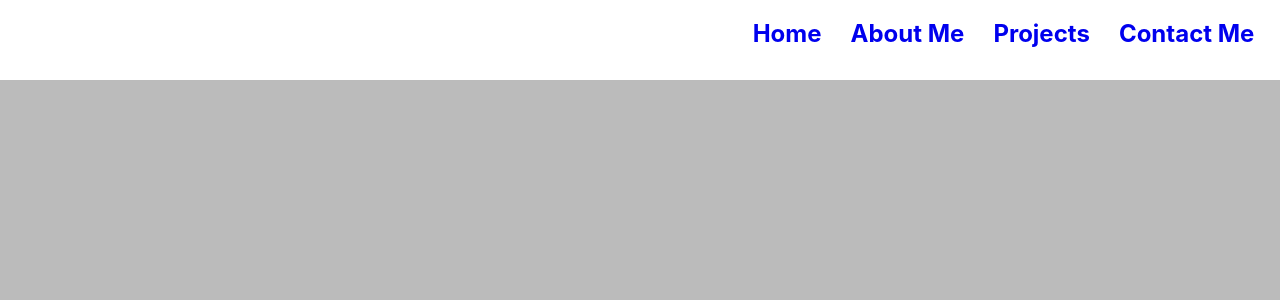
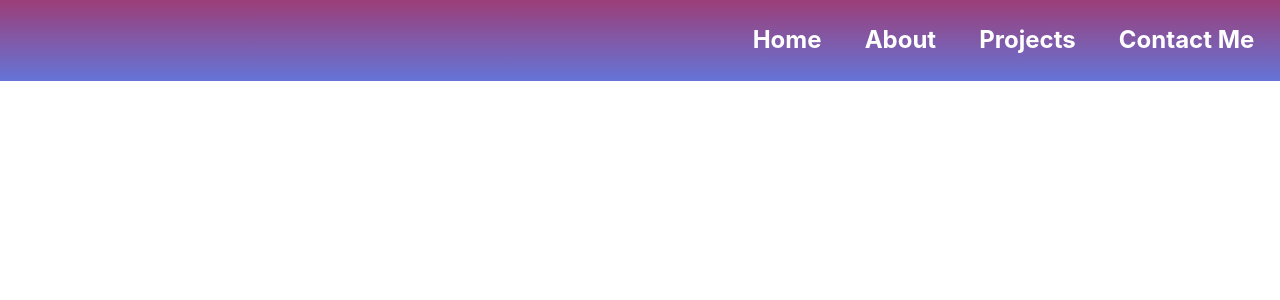
Before and after one commit to GiButtersnaps/kevinvillanueva, a React (Create React App) app: page /projects in a window 1280 px wide. Shown: the top 300 px of the page. Built offline with nearby package versions, Linux system fonts and the light colour scheme; no server answers.

Commit message:
changing styling

```diff
--- a/src/components/mainpage/mainpage.css
+++ b/src/components/mainpage/mainpage.css
@@ -1,7 +1,7 @@
 .mainpage{
     min-height: 100%;
     width: 100%;
-    background-color: #BBBBBB;
+    background-color: white;
     border-radius: 0px;
     flex-direction: column;
     justify-content: space-around;
--- a/src/components/menubar/menubar.css
+++ b/src/components/menubar/menubar.css
@@ -6,26 +6,51 @@
     justify-content: space-between;
     align-content: center;
     padding-right: 2%;
+
+    background-image: -webkit-linear-gradient(top, #9c3e78, #6574d6);
+    border-bottom: #6574d6;
+    border-style: solid;
+    border-width: 0 0 thin;
+
+
 }
 
 .links{
     width:40%;
     /* padding-top: 1%; */
-    padding-bottom: 1%;
+    /* padding-bottom: 1%; */
     display: flex;
     flex-direction: row;
     justify-content: space-between;
     align-items: center;
 
 
+
 }
 
 
-.betterLink{
+/* .betterLink{
     text-decoration: none;
     text-align: center !important;
     vertical-align: middle;
-    /* height:50%; */
     font-weight: 700;
     font-size: 24px;
+} */
+
+.betterLink{
+    text-decoration: none;
 }
+
+.link-text{
+    display: flex;
+    text-decoration: none;
+    text-align: center !important;
+    vertical-align: middle;
+    font-weight: 700;
+    font-size: 24px;
+    color: white;
+}
+
+.link-text:hover {
+    color: black;
+}
--- a/src/components/menubar/menubar.js
+++ b/src/components/menubar/menubar.js
@@ -15,10 +15,26 @@ export default class Menubar extends Component {
 
             <div className='links'>
                 {/* <Link className="betterLink" to="/">Home </Link> */}
-                <a class="betterLink" href="/">Home </a>
-                <Link className="betterLink" to="/about">About Me </Link>
-                <Link className="betterLink" to="/projects">Projects</Link>
-                <Link  className="betterLink" to="/contact">Contact Me</Link>
+                <a class="betterLink" href="/">
+                <div className="link-text">
+                   Home
+                  </div>
+                   </a>
+                <Link className="betterLink" to="/about">
+                  <div className="link-text">
+                    About
+                  </div>
+                </Link>
+                <Link className="betterLink" to="/projects">
+                  <div className="link-text">
+                    Projects
+                  </div>
+                  </Link>
+                <Link  className="betterLink" to="/contact">
+                  <div className="link-text">
+                    Contact Me
+                  </div>
+                </Link>
             </div>
 
         </div>
--- a/src/components/projects/projects.css
+++ b/src/components/projects/projects.css
@@ -6,6 +6,7 @@
 .linux{
     display: flex;
     justify-content: center;
+    padding-top: 2%;
 }
 #vm_container{
     /* background-color: black; */
```
